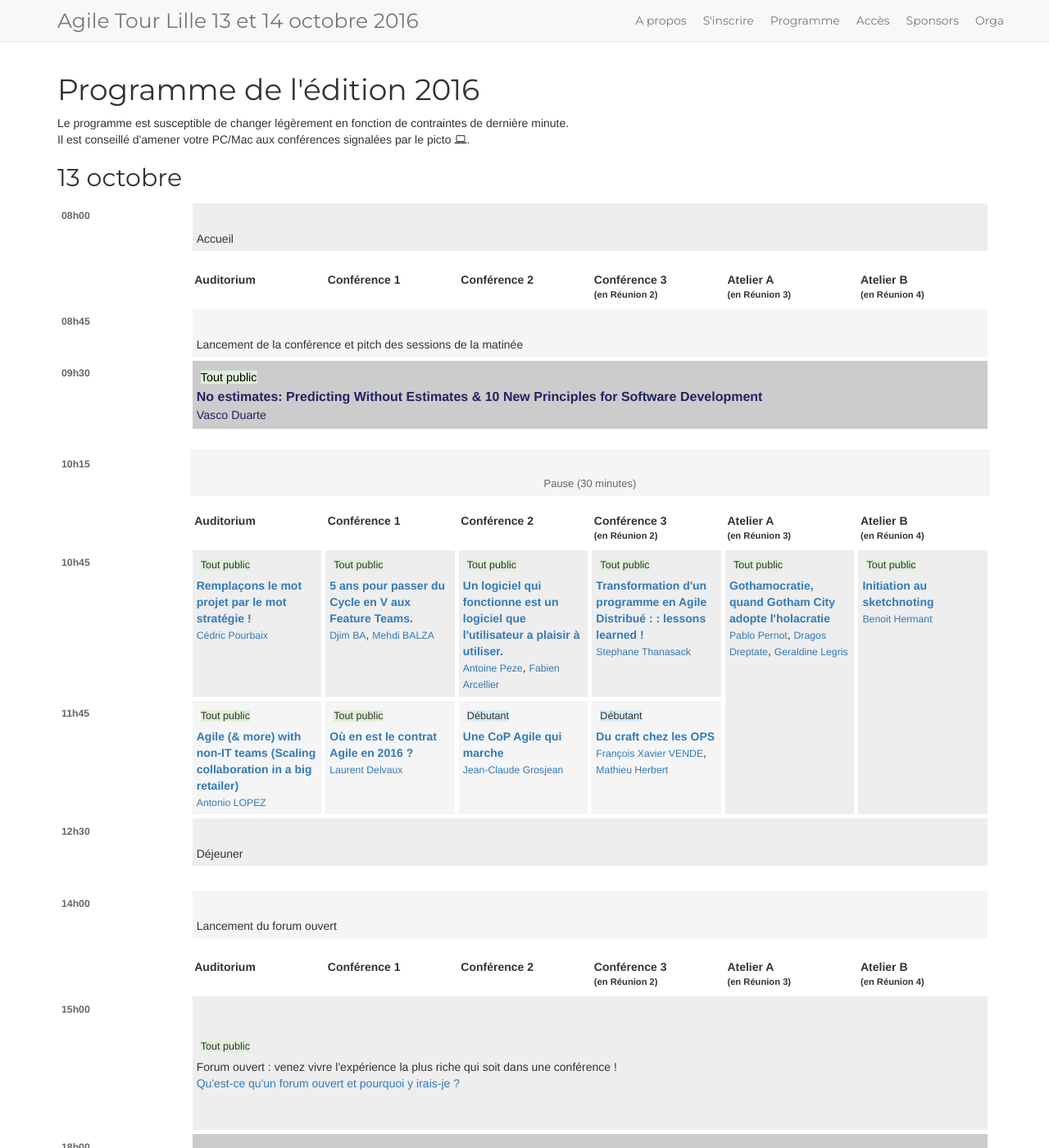
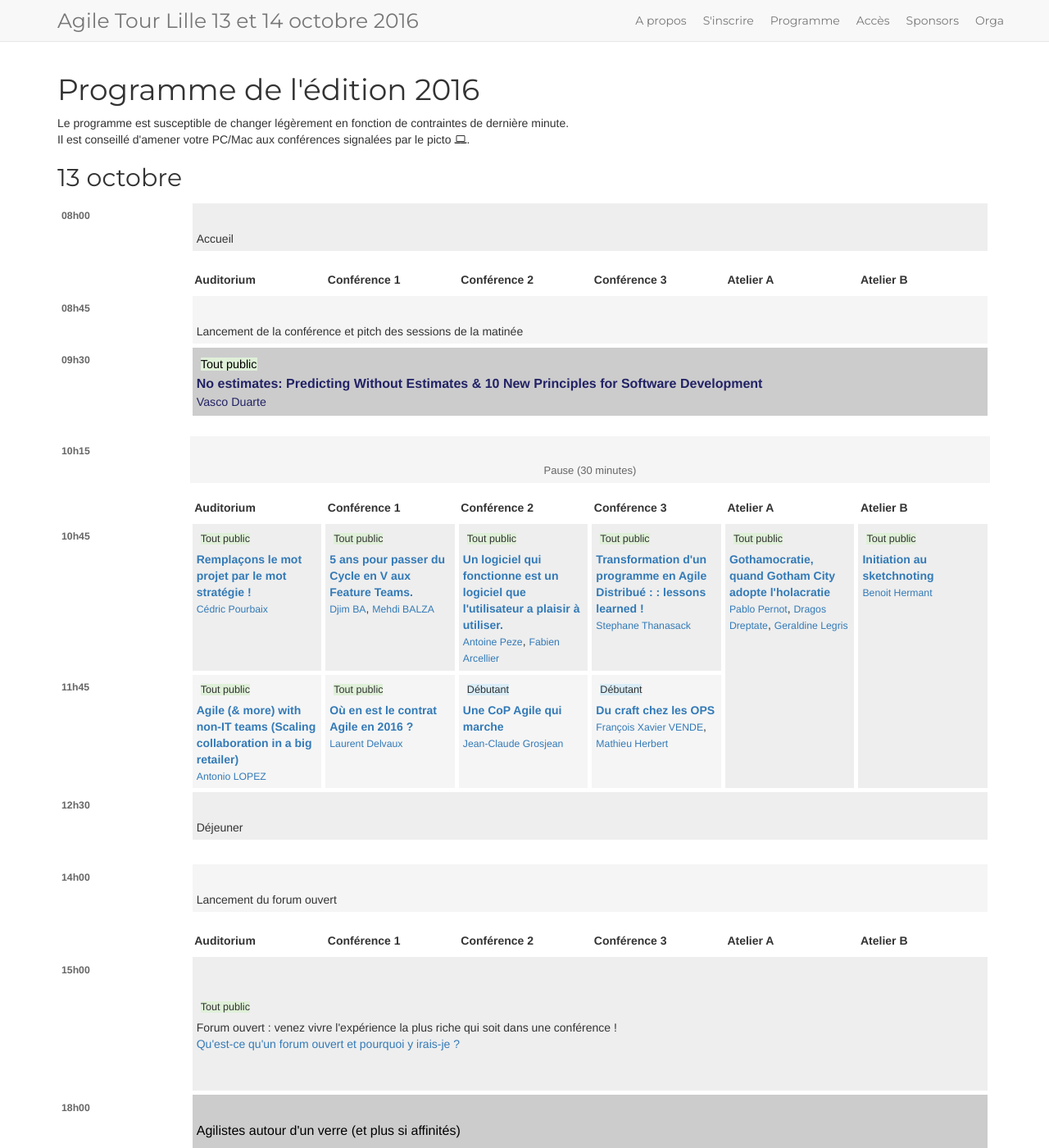
Before and after one commit to jak78/agile-tour-lille-2017, a Jekyll site: the page built from page-programme.html, in a window 1280 px wide and 1400 px high. Shown: the whole window at 82% size. Built offline with Jekyll 4.4.1, drawn with Linux system fonts in a browser that asks for light colours; nearby versions of some CDN libraries; some of the changed text lies outside the part shown.

Commit message:
disable (en Réunion X)

```diff
--- a/_data/rooms.yml
+++ b/_data/rooms.yml
@@ -1,6 +1,6 @@
 - Auditorium
 - Conférence 1
 - Conférence 2
-- Conférence 3 <div style="font-size:0.8em">(en Réunion 2)</div>
-- Atelier A <div style="font-size:0.8em">(en Réunion 3)</div>
-- Atelier B <div style="font-size:0.8em">(en Réunion 4)</div>
+- Conférence 3 <!--div style="font-size:0.8em">(en Réunion 2)</div-->
+- Atelier A <!--div style="font-size:0.8em">(en Réunion 3)</div-->
+- Atelier B <!--div style="font-size:0.8em">(en Réunion 4)</div-->
```
